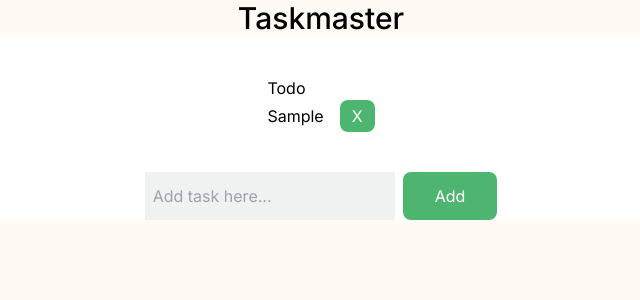
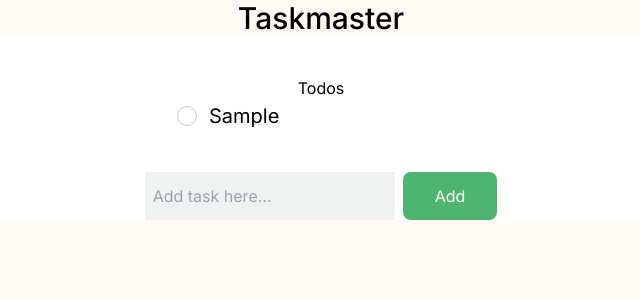
Before and after one commit to ajoykumardas12/taskmaster, a Next.js app: page / in a window 1280 px wide. Both pictures are taken after typing "Sample" into the empty fields and a click on the button "Add". Shown: the top 300 px of the page, without its empty margins (319-959 px from the left). Built offline with nearby package versions, Linux system fonts and the light colour scheme.

Commit message:
custom checkbox

```diff
--- a/app/components/Checkbox.tsx
+++ b/app/components/Checkbox.tsx
@@ -0,0 +1,27 @@
+import { useState } from "react";
+
+interface CheckboxPropsT{
+    defaultCheckedValue: boolean
+    onCheckedChange: () => void
+    children: React.ReactNode
+}
+
+function Checkbox({defaultCheckedValue, onCheckedChange, children}: CheckboxPropsT) {
+    const [isChecked, setIsChecked] = useState(defaultCheckedValue);
+
+    const handleCheckedChange = () => {
+        const updatedChecked = !isChecked;
+        setIsChecked(updatedChecked);
+
+        onCheckedChange();
+    }
+
+    return (
+        <div className="flex items-center gap-3" onClick={handleCheckedChange}>
+            <div className={`w-5 h-5 rounded-full ${!isChecked && `border border-border`} ${isChecked && `bg-accent`}`}></div>
+            {children}
+        </div>
+    );
+}
+
+export default Checkbox;
--- a/app/components/TodoRow.tsx
+++ b/app/components/TodoRow.tsx
@@ -1,5 +1,6 @@
 import { TodoItemT } from "@/types/types";
 import Button from "./Button";
+import Checkbox from "./Checkbox";
 
 interface TodoRowPropsT{
     todoItem: TodoItemT
@@ -9,13 +10,17 @@ interface TodoRowPropsT{
 
 function TodoRow({todoItem, toggleCompleted, deleteTodo}: TodoRowPropsT) {
     return (
-        <div className="flex justify-between items-center gap-4">
-            <div>
-                {todoItem.title}
+        <div className="flex justify-between items-center gap-4 group w-72 h-8">
+            <div className="text-xl">
+                <Checkbox defaultCheckedValue={todoItem.isCompleted} onCheckedChange={() => toggleCompleted(todoItem.id)}>
+                    {todoItem.title}
+                </Checkbox>
             </div>
-            <Button variant="small" onButtonClick={() => deleteTodo(todoItem.id)} >
-                X
-            </Button>
+            <div className="block sm:hidden group-hover:block">
+                <Button variant="small" onButtonClick={() => deleteTodo(todoItem.id)} >
+                    X
+                </Button>
+            </div>
         </div>
     );
 }
--- a/app/page.tsx
+++ b/app/page.tsx
@@ -26,21 +26,17 @@ export default function Home() {
   const addTodo = (newTodo: TodoItemT) => {
     const newTodos = [...todoItems];
     newTodos.push(newTodo);
-    console.log("adding todo", newTodos);
 
     updateTodos(newTodos);
   }
 
   const deleteTodo = (id: string) => {
-    console.log("deleting todo, id: ", id);
-
     const newTodos = todoItems.filter(todoItem => todoItem.id != id);
 
     updateTodos(newTodos);
   }
 
   const toggleCompleted = (id: string) => {
-    console.log("toggling todo, id: ", id);
     const newTodos = todoItems.map(todoItem => {
       if(todoItem.id === id){
         return {...todoItem, isCompleted: !todoItem.isCompleted}
@@ -54,7 +50,7 @@ export default function Home() {
   return (
     <main className='flex flex-col items-center bg-white'>
       <div className='p-10'>
-        <h1>Todo</h1>
+        <h1 className='text-center'>Todos</h1>
         <div className='flex flex-col gap-2'>
           { todoItems &&
             todoItems.map((todoItem) => {
--- a/tailwind.config.js
+++ b/tailwind.config.js
@@ -16,6 +16,7 @@ module.exports = {
         primaryBg: "#FFFBF4",
         inputBg: "#F0F1F1",
         accent: "#4EB570",
+        border: "#CCCCCC",
 
       }
     },
```
